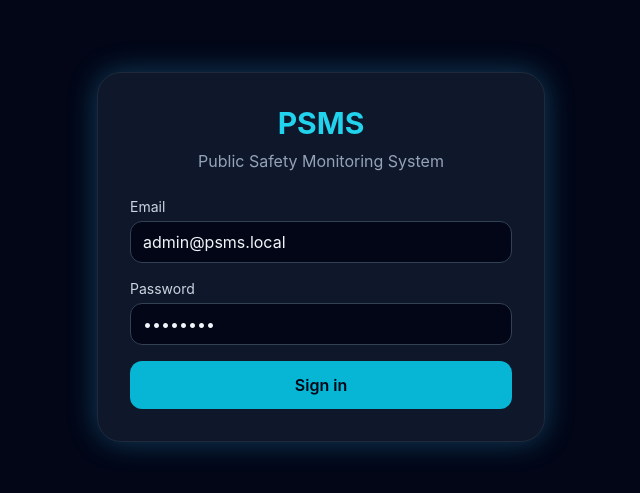
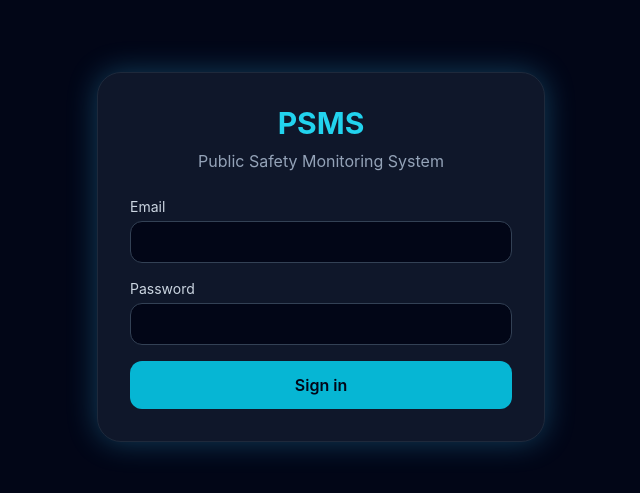
Before and after one commit to COVERTECH07/COVERTECH-HK26-0021, a React (Vite) app in the folder frontend/: page /login in a window 1280 px wide. Shown: the part 143-636 px from the top of the page, without its empty margins (319-959 px from the left). Built offline with nearby package versions, Linux system fonts and the light colour scheme; no server answers.

Commit message:
Remove hardcoded demo credentials from login page

```diff
--- a/frontend/src/pages/Login.jsx
+++ b/frontend/src/pages/Login.jsx
@@ -3,20 +3,30 @@ import { useNavigate } from 'react-router-dom';
 import { login } from '../api/auth';
 import { useAuth } from '../context/AuthContext';
 
+const API_URL = (import.meta.env.VITE_API_URL || (
+  import.meta.env.PROD
+    ? 'https://covertech-psms-api-prod.onrender.com'
+    : 'http://localhost:8000'
+)).replace(/\/$/, '');
+
 export default function Login() {
-  const [email, setEmail] = useState('admin@psms.local');
-  const [password, setPassword] = useState('admin123');
+  const [email, setEmail] = useState('');
+  const [password, setPassword] = useState('');
   const [error, setError] = useState('');
   const navigate = useNavigate();
   const { login: setSession } = useAuth();
 
   const handleSubmit = async (event) => {
     event.preventDefault();
+    setError('');
     try {
       const payload = await login({ email, password });
-      const profileResponse = await fetch(`${import.meta.env.VITE_API_URL || 'http://localhost:8000'}/auth/me`, {
+      const profileResponse = await fetch(`${API_URL}/auth/me`, {
         headers: { Authorization: `Bearer ${payload.access_token}` },
       });
+      if (!profileResponse.ok) {
+        throw new Error('Signed in, but could not load your user profile. Please try again.');
+      }
       const profile = await profileResponse.json();
       setSession(payload.access_token, profile);
       navigate('/');
@@ -34,14 +44,18 @@ export default function Login() {
         </div>
         <form className="space-y-4" onSubmit={handleSubmit}>
           <div>
-            <label className="mb-1 block text-sm text-slate-300">Email</label>
-            <input value={email} onChange={(e) => setEmail(e.target.value)} className="w-full rounded-xl border border-slate-700 bg-slate-950 px-3 py-2 text-slate-100" />
+            <label className="mb-1 block text-sm text-slate-300" htmlFor="email">Email</label>
+            <input id="email" name="email" type="email" autoComplete="username" required
+              value={email} onChange={(e) => setEmail(e.target.value)}
+              className="w-full rounded-xl border border-slate-700 bg-slate-950 px-3 py-2 text-slate-100" />
           </div>
           <div>
-            <label className="mb-1 block text-sm text-slate-300">Password</label>
-            <input type="password" value={password} onChange={(e) => setPassword(e.target.value)} className="w-full rounded-xl border border-slate-700 bg-slate-950 px-3 py-2 text-slate-100" />
+            <label className="mb-1 block text-sm text-slate-300" htmlFor="password">Password</label>
+            <input id="password" name="password" type="password" autoComplete="current-password" required
+              value={password} onChange={(e) => setPassword(e.target.value)}
+              className="w-full rounded-xl border border-slate-700 bg-slate-950 px-3 py-2 text-slate-100" />
           </div>
-          {error && <div className="text-sm text-red-400">{error}</div>}
+          {error && <div role="alert" className="text-sm text-red-400">{error}</div>}
           <button type="submit" className="w-full rounded-xl bg-cyan-500 px-4 py-3 font-semibold text-slate-950">
             Sign in
           </button>
```
